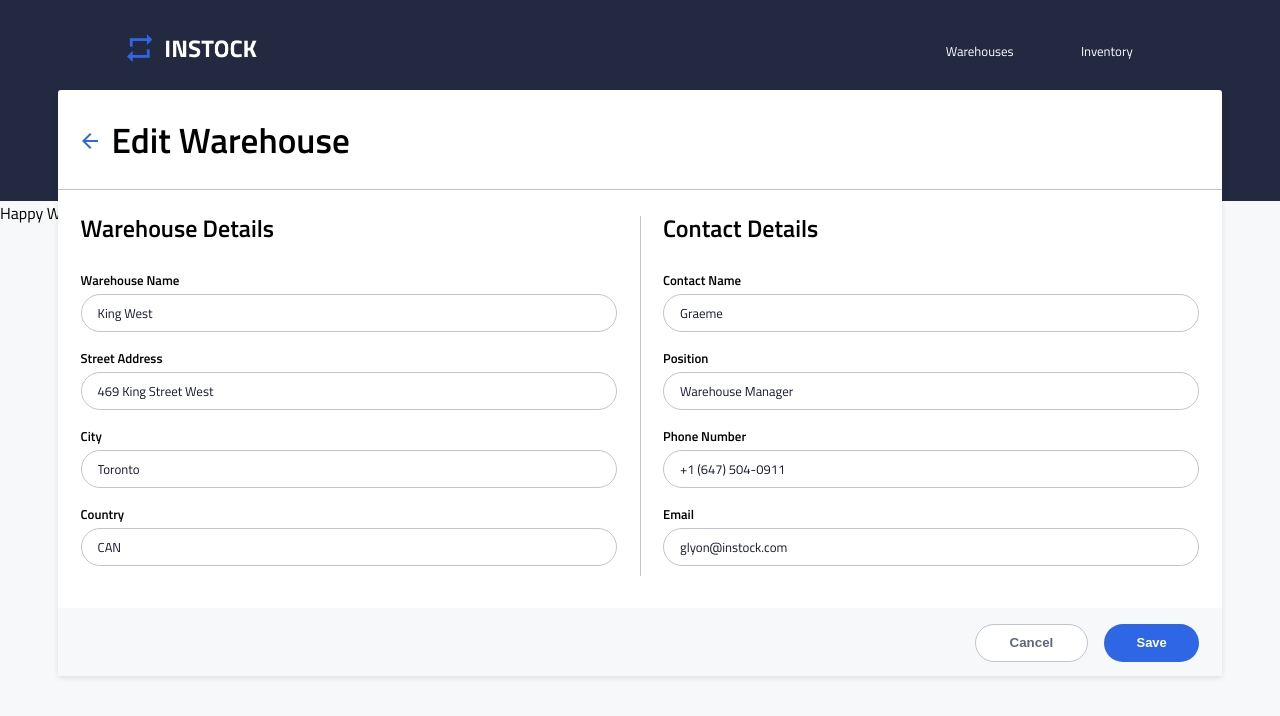
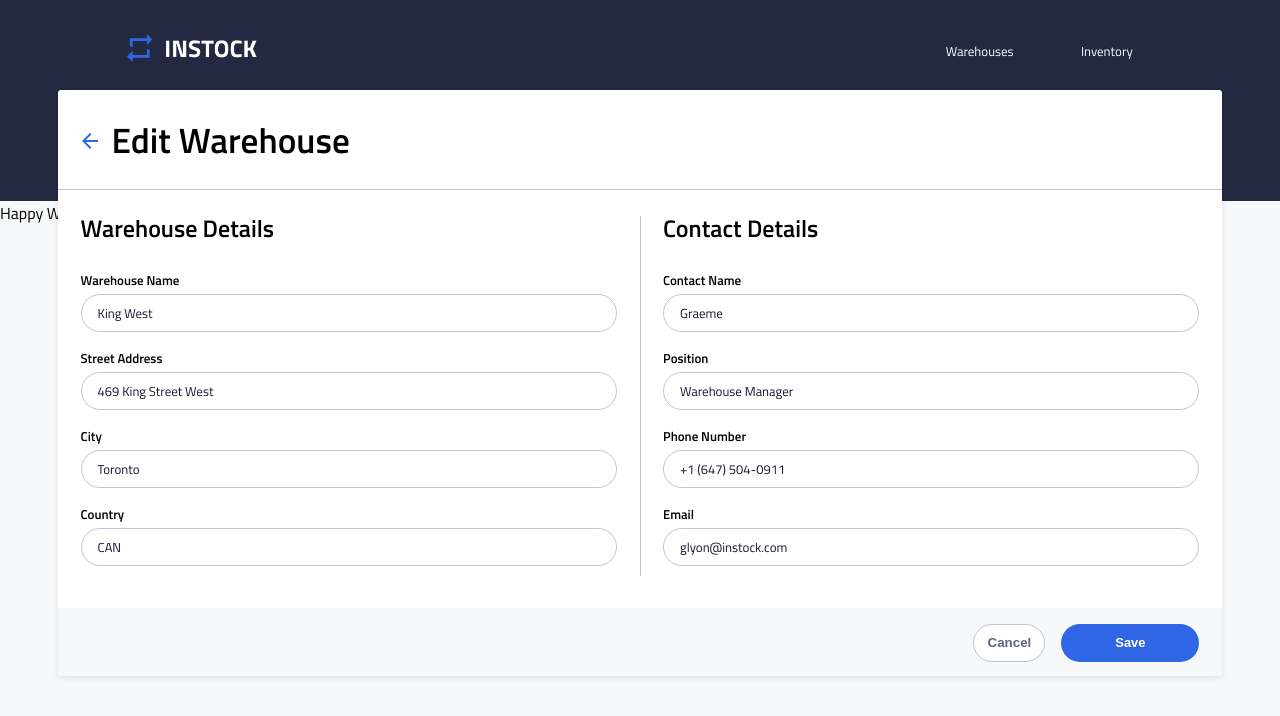
Before and after one commit to sandyngu/shredder-instock, a React (Create React App) app in the folder client/: page / in a window 1280 px wide. Shown: the top 716 px of the page. Built offline with nearby package versions, Linux system fonts and the light colour scheme.

Commit message:
Styled inputs

```diff
--- a/client/src/components/EditWarehouse/EditWarehouse.scss
+++ b/client/src/components/EditWarehouse/EditWarehouse.scss
@@ -15,7 +15,10 @@
     @include tablet {
         top: 11.2%;
         height: 586px;
-        margin-bottom: 320px;
+        margin-bottom: 265px;
+    }
+    @include desktop {
+        margin-bottom: 0;
     }
     &__header-container {
         display: flex;
@@ -284,7 +287,7 @@
         border: 1px solid #BDC5D5;
         font-weight: 600;
         @include tablet {
-            width: 9.7%;
+            width: 72px;
             height: 38px;
         }
     }
@@ -301,7 +304,7 @@
         font-weight: 600;
         font-size: $h3-mobile-fontsize;
         @include tablet {
-            width: 8.2%;
+            width: 138px;
             height: 38px;
             margin-left: 16px;
         }
@@ -314,6 +317,14 @@ input {
     padding-left: 16px;
 }
 
+input:focus {
+    border-radius: 20px;
+    border: 1px solid $instock-indigo;
+    outline: none;
+    // field is req: border: $red;
+
+  }
+
 ::placeholder {
     font-weight: 400;
     font-size: $p2-mobile-fontsize;
```
